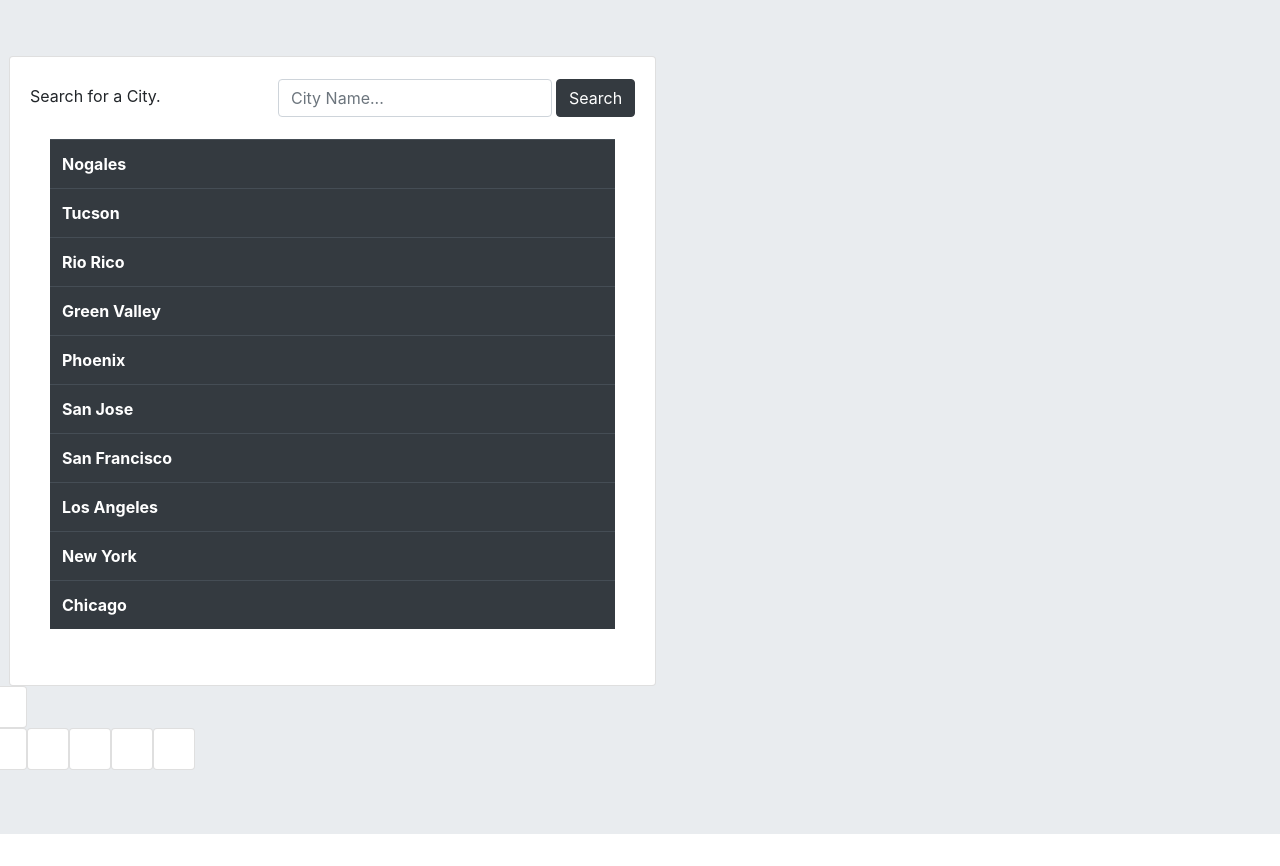
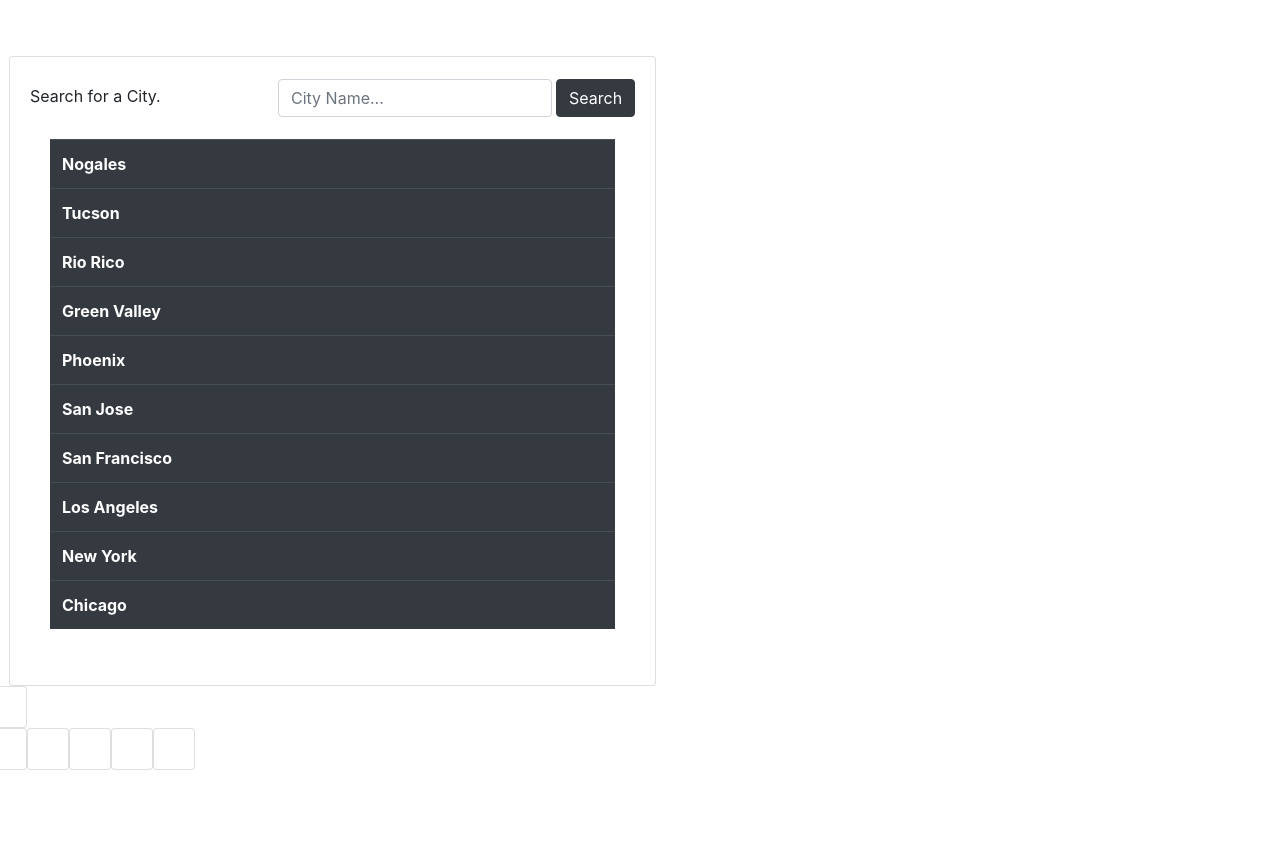
Before and after one commit to joejoe909/Weather-Dashboard, a plain HTML site: page index.html in a window 1280 px wide. Shown: the part 54-920 px from the top of the page. Drawn offline with nearby package versions, Linux system fonts and the light colour scheme.

```diff
--- a/index.html
+++ b/index.html
@@ -26,8 +26,8 @@
 
     </header>
     <main>
-        <div class="jumbotron jumbotron-fluid col-12">
-            <div class="row">
+        <div class="jumbotron jumbotron-fluid bg-white">
+            <div class="row bg-white">
                 <div class="col-4-fluid">
                     <div class="card ml-4">
                         <div class="card-body">
@@ -54,7 +54,6 @@
                          <div class="row">
                             <div class="card">
                                 <div class="card-body" id="currentWeather">
-
                                 </div>
                             </div>
                         </div>
```
Lines whose indentation alone changed are shown as unchanged.
